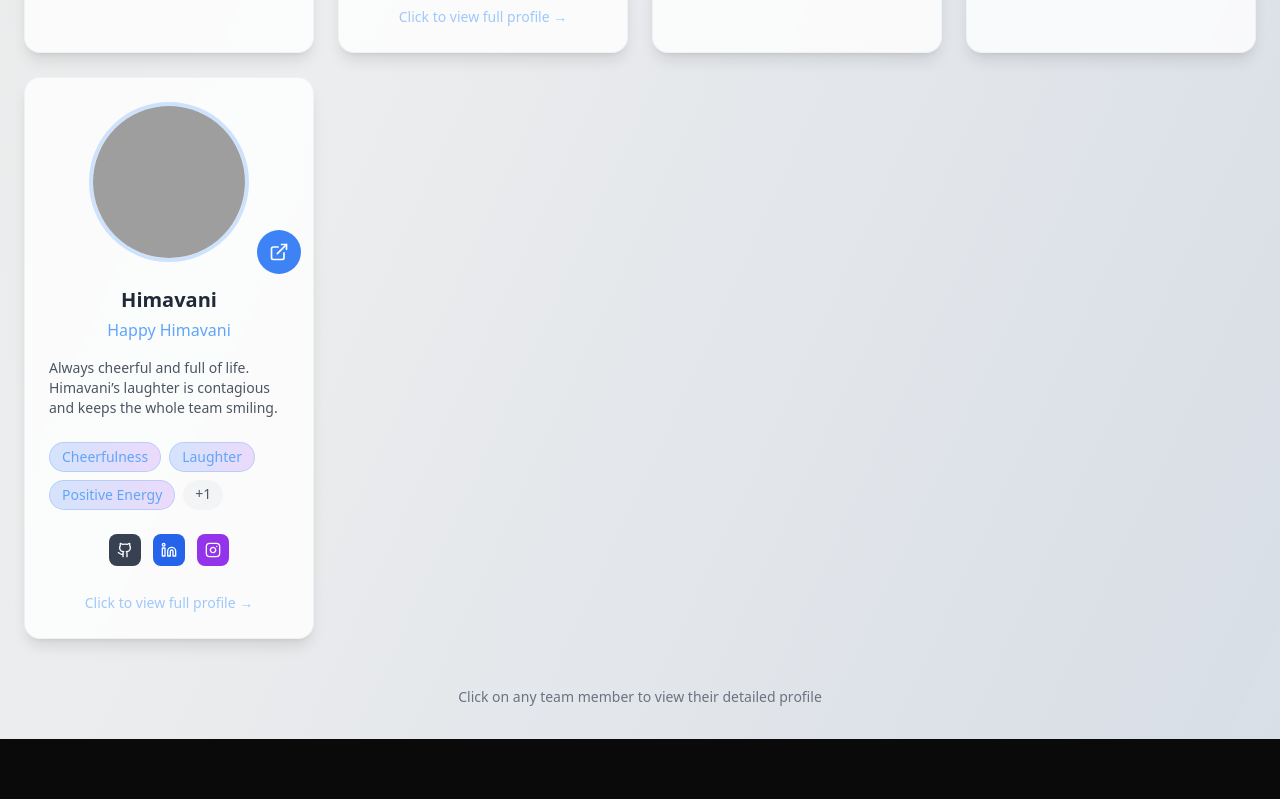
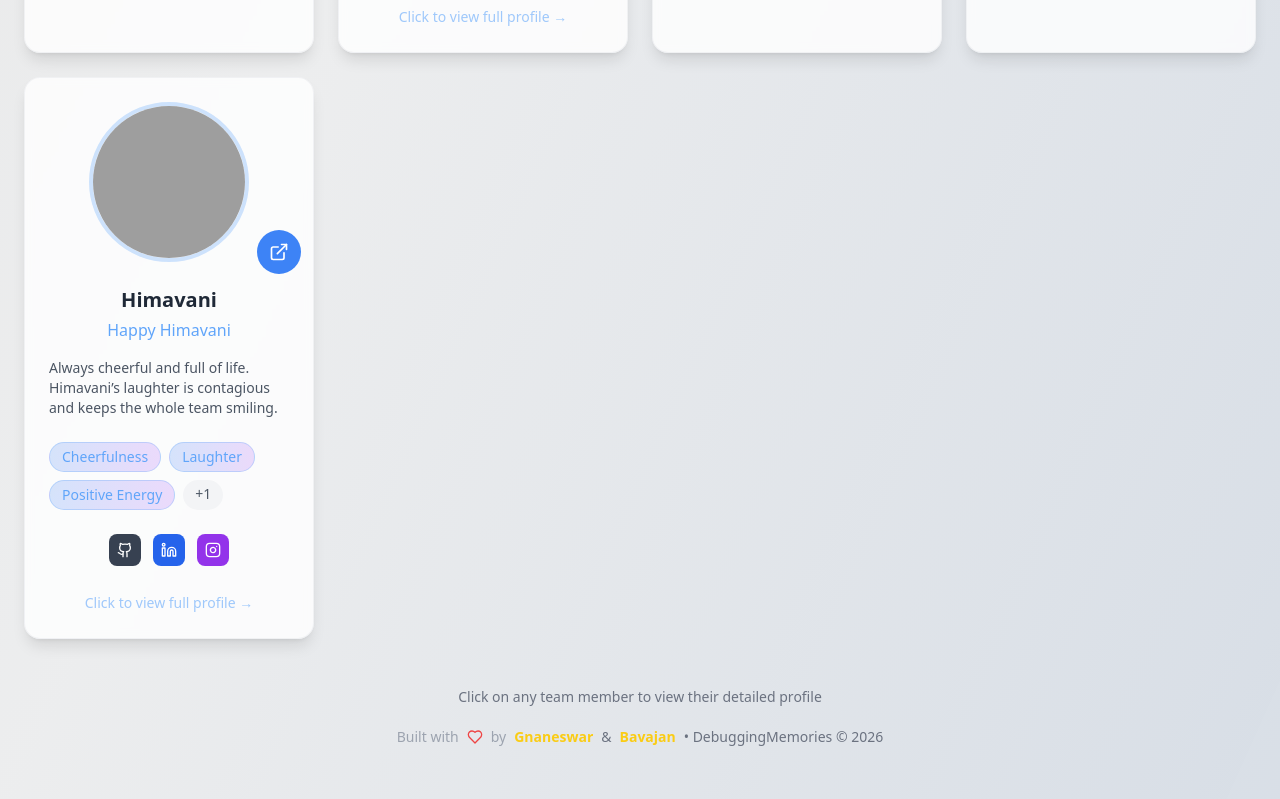
Before and after one commit to KaretiGnaneswar/DebuggingMemories, a React (Create React App) app: page /team in a window 1280 px wide. Shown: the part 2143-2942 px from the top of the page. Before the commit the page ends 2882 px from the top, so only its background shows below. Built offline with nearby package versions, Linux system fonts and the light colour scheme; grey boxes are pictures that could not be loaded.

Commit message:
first commit

```diff
--- a/src/pages/HomePage.js
+++ b/src/pages/HomePage.js
@@ -2,6 +2,7 @@ import React from 'react';
 import { Link } from 'react-router-dom';
 import { ArrowRight, Heart, Camera, Sparkles, ImageIcon } from 'lucide-react';
 import Header from '../components/Header';
+import DevelopedBy from '../components/DevelopedBy';
 
 const HomePage = () => {
   return (
@@ -120,6 +121,7 @@ const HomePage = () => {
         </div>
       </div>
       </div>
+      <DevelopedBy />
     </div>
   );
 };
--- a/src/pages/Team.js
+++ b/src/pages/Team.js
@@ -2,6 +2,7 @@ import React from 'react';
 import { Link } from 'react-router-dom';
 import { teamMembers } from '../data/profileDummy';
 import { Github, Linkedin, Instagram, ExternalLink } from 'lucide-react';
+import DevelopedBy from '../components/DevelopedBy';
 
 const Team = () => {
   return (
@@ -117,6 +118,7 @@ const Team = () => {
       <div className="text-center text-xs sm:text-sm text-gray-500">
         <p>Click on any team member to view their detailed profile</p>
       </div>
+      <DevelopedBy />
     </div>
   );
 };
--- a/src/pages/TeamMember.js
+++ b/src/pages/TeamMember.js
@@ -2,6 +2,7 @@ import React from 'react';
 import { useParams, Link } from 'react-router-dom';
 import { ArrowLeft, Mail, Github, Linkedin, Twitter, Instagram, ExternalLink } from 'lucide-react';
 import { teamMembers } from '../data/profileDummy';
+import DevelopedBy from '../components/DevelopedBy';
 
 const TeamMember = () => {
   const { id } = useParams();
@@ -146,6 +147,7 @@ const TeamMember = () => {
           </div>
         </div>
       </div>
+      <DevelopedBy />
     </div>
   );
 };
```
